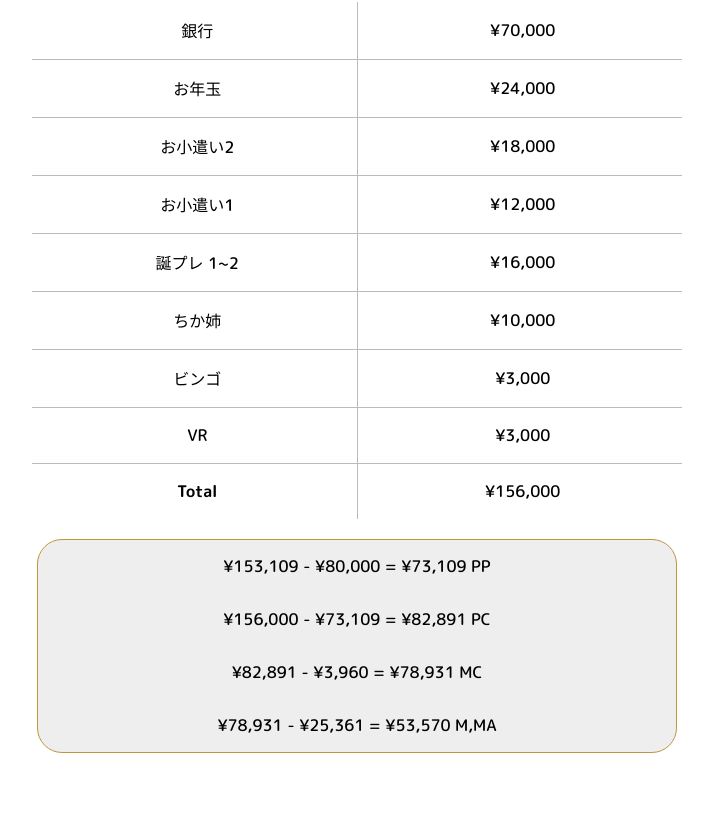
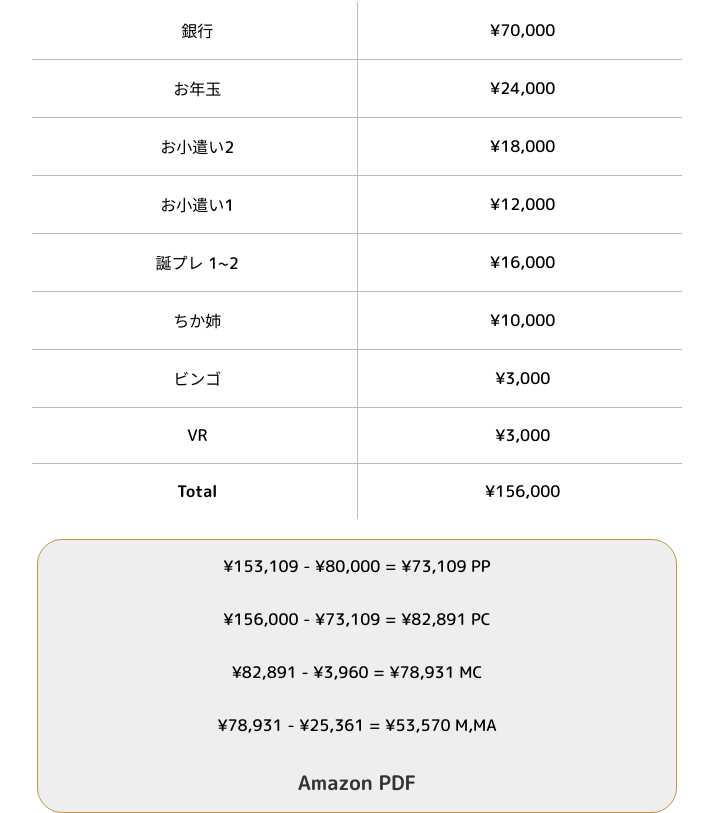
Before and after one commit to Yoccccci/Price-List-Table, a plain HTML site: page index.html in a window 1280 px wide. Shown: the part 104-917 px from the top of the page, without its empty margins (283-996 px from the left). Before the commit the page ends 857 px from the top, so only its background shows below. Drawn offline with Linux system fonts and the light colour scheme.

Commit message:
Add files via upload

```diff
--- a/index.html
+++ b/index.html
@@ -51,7 +51,11 @@
 	<li>¥156,000 - ¥73,109 = ¥82,891 PC</li>
 	<li>¥82,891 - ¥3,960 = ¥78,931 MC</li>
 	<li>¥78,931 - ¥25,361 = ¥53,570 M,MA</li>
+	<li><a class="pdf" href="invoice.pdf">Amazon PDF</a></li>
+
   </ul>
-</div>
+
+
+
 </body>
 </html>
--- a/style.css
+++ b/style.css
@@ -88,3 +88,8 @@ h4 {
   padding-bottom: 15px;
   padding-top: 15px;
 }
+
+.pdf {
+  text-align: center;
+  font-size: 20px;
+}
```
Also changed, not shown: 1 other file.
